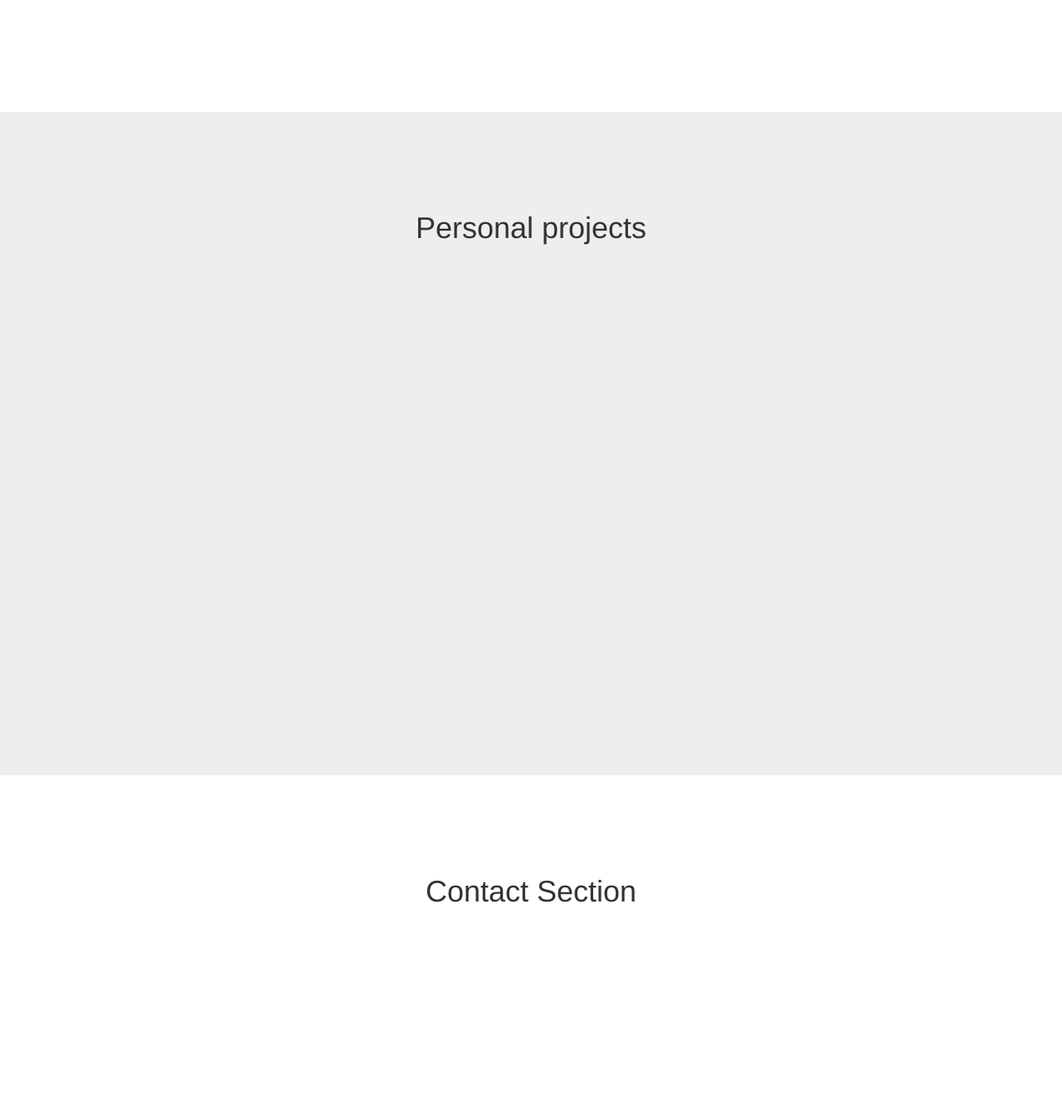
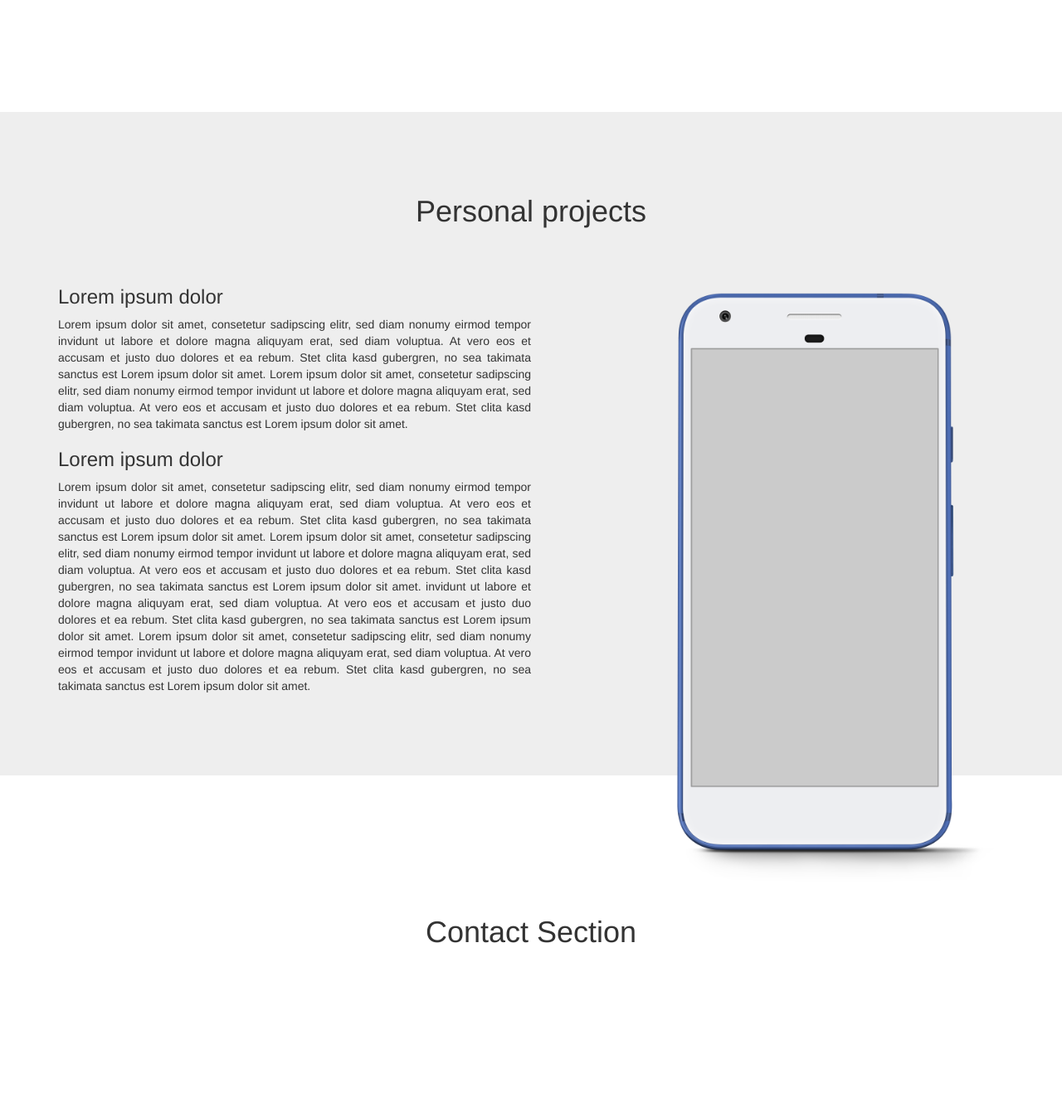
Before and after one commit to jgawrylkowicz/jgawrylkowicz.github.io, a PHP site: page / in a window 1280 px wide. Shown: the part 665-2001 px from the top of the page at 83% size. Run offline with PHP 8.4, Linux system fonts and the light colour scheme.

Commit message:
add img of google pixel

```diff
--- /dev/null
+++ b/css/index.css
@@ -0,0 +1,17 @@
+.phone{
+
+
+
+}
+
+.phone-background{
+    width: 90%;
+    height: 90%;
+    margin-left: 15%;
+    z-index: 1;
+
+}
+
+.phone-display{
+    z-index: 2;
+}
--- a/css/scrolling-nav.css
+++ b/css/scrolling-nav.css
@@ -56,7 +56,7 @@ of those sections to manage the look and feel of the site. */
 
 .projects-section {
     height: 100%;
-    padding-top: 100px;
+    padding-top: 80px;
     text-align: center;
     background: #eee;
 }
--- a/index.html
+++ b/index.html
@@ -13,6 +13,8 @@
 
     <link href="css/bootstrap.min.css" rel="stylesheet">
     <link href="css/scrolling-nav.css" rel="stylesheet">
+    <link href="css/index.css" rel="stylesheet">
+
 
     <!-- HTML5 Shim and Respond.js IE8 support of HTML5 elements and media queries -->
     <!-- WARNING: Respond.js doesn't work if you view the page via file:// -->
@@ -76,8 +78,65 @@
             <div class="row">
                 <div class="col-lg-12">
                     <h1>Personal projects</h1>
+                    <br>
+                    <br>
 
-                </div>
+                    <div class="col-sm-6" >
+                        <div class="row" style="text-align: justify;">
+
+                            <h3 >Lorem ipsum dolor</h3>
+                            <p>
+                                Lorem ipsum dolor sit amet, consetetur sadipscing elitr, sed diam nonumy eirmod tempor
+                                invidunt ut labore et dolore magna aliquyam erat, sed diam voluptua. At vero eos et accusam
+                                et justo duo dolores et ea rebum. Stet clita kasd gubergren, no sea takimata sanctus est
+                                Lorem ipsum dolor sit amet. Lorem ipsum dolor sit amet, consetetur sadipscing elitr, sed
+                                diam nonumy eirmod tempor invidunt ut labore et dolore magna aliquyam erat, sed diam
+                                voluptua. At vero eos et accusam et justo duo dolores et ea rebum. Stet clita kasd
+                                gubergren, no sea takimata sanctus est Lorem ipsum dolor sit amet.
+
+                            </p>
+
+
+                            <h3>Lorem ipsum dolor</h3>
+                            <p>
+                                Lorem ipsum dolor sit amet, consetetur sadipscing elitr, sed diam nonumy eirmod tempor
+                                invidunt ut labore et dolore magna aliquyam erat, sed diam voluptua. At vero eos et accusam
+                                et justo duo dolores et ea rebum. Stet clita kasd gubergren, no sea takimata sanctus est
+                                Lorem ipsum dolor sit amet. Lorem ipsum dolor sit amet, consetetur sadipscing elitr, sed
+                                diam nonumy eirmod tempor invidunt ut labore et dolore magna aliquyam erat, sed diam
+                                voluptua. At vero eos et accusam et justo duo dolores et ea rebum. Stet clita kasd
+                                gubergren, no sea takimata sanctus est Lorem ipsum dolor sit amet. invidunt ut labore
+                                et dolore magna aliquyam erat, sed diam voluptua. At vero eos et accusam
+                                et justo duo dolores et ea rebum. Stet clita kasd gubergren, no sea takimata sanctus est
+                                Lorem ipsum dolor sit amet. Lorem ipsum dolor sit amet, consetetur sadipscing elitr, sed
+                                diam nonumy eirmod tempor invidunt ut labore et dolore magna aliquyam erat, sed diam
+                                voluptua. At vero eos et accusam et justo duo dolores et ea rebum. Stet clita kasd
+                                gubergren, no sea takimata sanctus est Lorem ipsum dolor sit amet.
+
+                            </p>
+
+                        </div>
+                    </div>
+
+
+
+                    <div class="col-sm-6">
+                        <div class="row">
+                            <div class="span6">
+                                <img class="phone phone-background" src="img/google_blue.png" >
+                            </div>
+                        </div>
+
+                        <div class="row">
+                            <div class="span6" >
+
+                                <!--slide option -->
+
+                            </div>
+                        </div>
+                    </div>
+
+                 </div>
             </div>
         </div>
     </section>
```
Also changed, not shown: img/google_blue.png (added).
